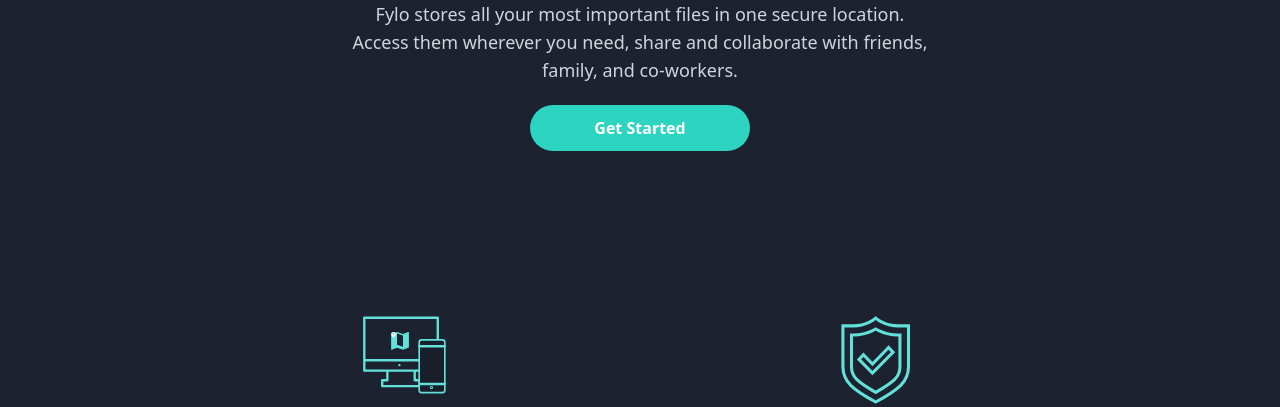
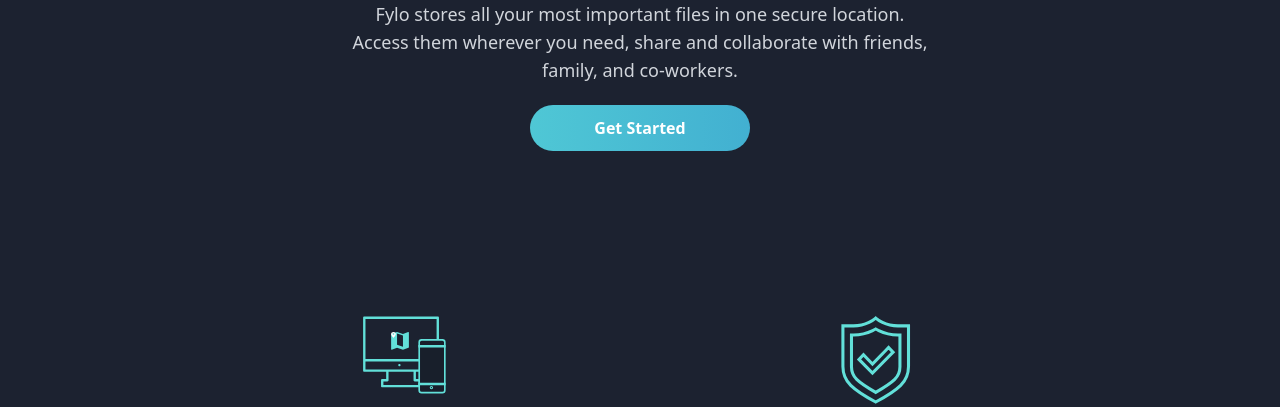
Before and after one commit to oti-favour/fylofrontend-, a website: page index.html in a window 1280 px wide. Shown: the part 662-1069 px from the top of the page. Drawn offline with nearby package versions, Linux system fonts and the light colour scheme.

Commit message:
corrections

```diff
--- a/index.html
+++ b/index.html
@@ -40,7 +40,7 @@
         <p class="text-lg text-gray-300 mb-8">
             Fylo stores all your most important files in one secure location. Access them wherever you need, share and collaborate with friends, family, and co-workers.
         </p>
-      <a href="#" class="bg-teal-400 text-white py-3 px-16 rounded-full font-semibold md:mb-40 ">Get Started</a>
+        <a href="#" class="gradient-button text-white py-3 px-16 rounded-full font-semibold md:mb-40 ">Get Started</a>
       </div>
   </section>
 
--- a/src/styles.css
+++ b/src/styles.css
@@ -3,9 +3,7 @@
 @tailwind utilities;
 
 .background {
-
    background-color: #1C2230;
-
 }
 
 .comments {
@@ -14,3 +12,7 @@
    background-color:rgb(10, 0, 29);
    margin: 20px !important;
 }
+
+.gradient-button{
+   background: linear-gradient(90deg, #4FC7D5, #42B0D1);
+}
```
Lines whose indentation alone changed are shown as unchanged.
